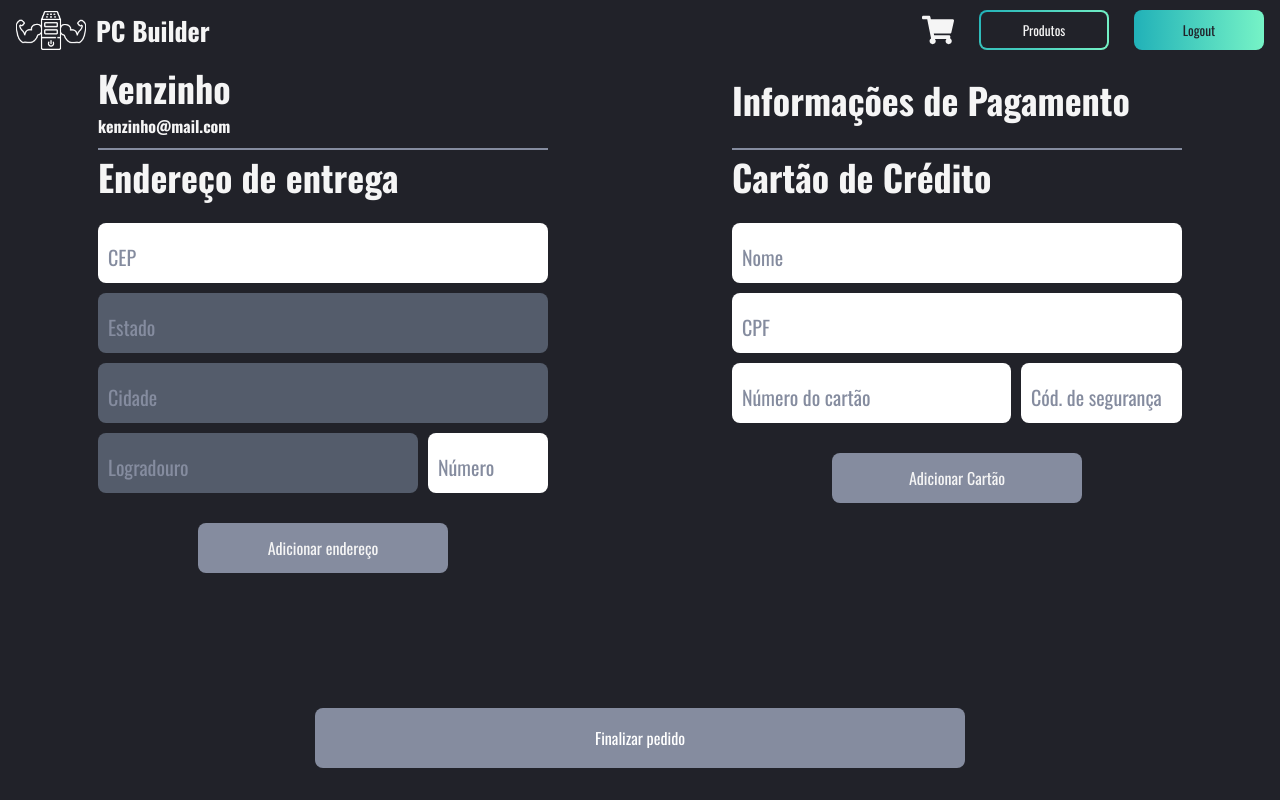
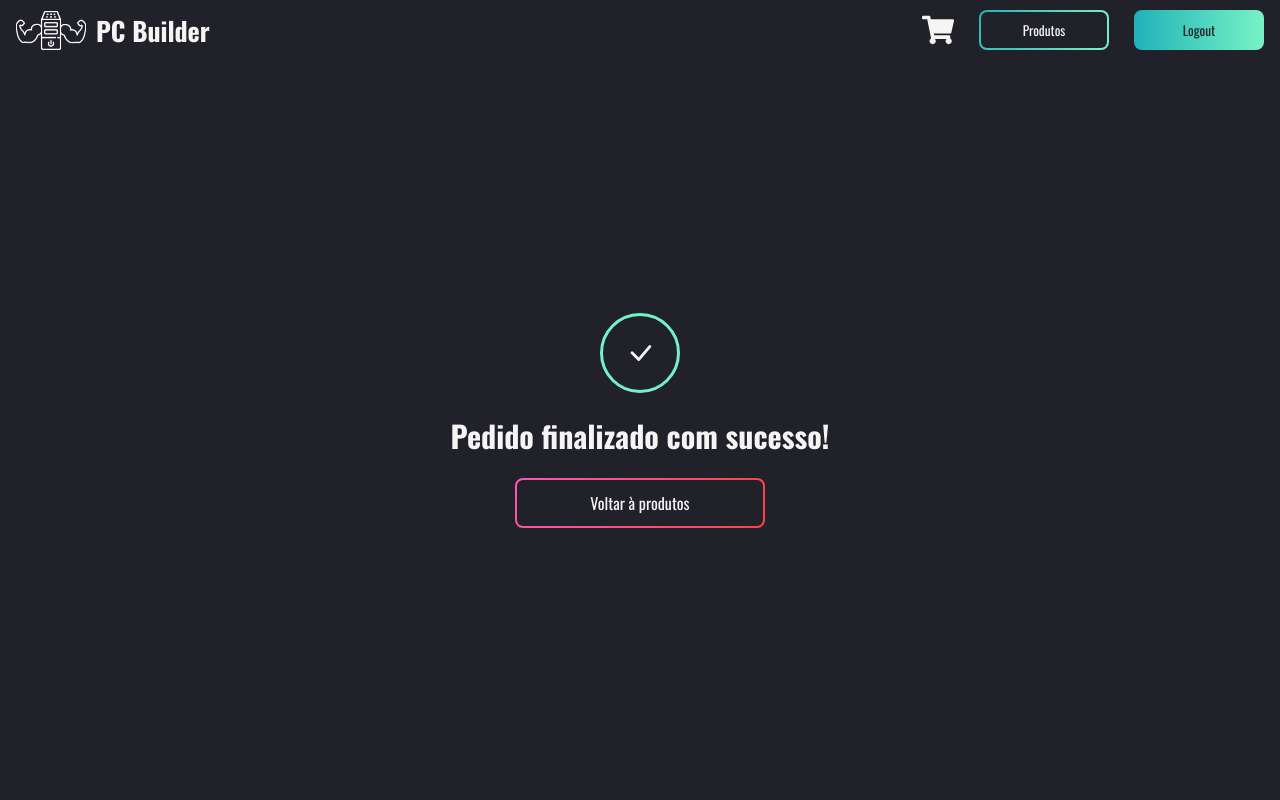
Before and after one commit to igormgg/pc-builder-capstone-q2, a React (Create React App) app: page /checkout in a window 1280 px wide. Built offline with nearby package versions, Linux system fonts and the light colour scheme; no server answers; sample sign-in values are in the browser's storage.

Commit message:
feat: basic checkout confirmation container

```diff
--- a/src/pages/Checkout/index.jsx
+++ b/src/pages/Checkout/index.jsx
@@ -3,11 +3,17 @@ import { Button } from "../../components/Button";
 import Header from "../../components/Header";
 import { useAuth } from "../../providers/auth";
 import { useUserData } from "../../providers/userData";
-import { Container, ChildContainer, CheckoutContainer } from "./styles";
+import {
+  Container,
+  ChildContainer,
+  CheckoutContainer,
+  CheckoutConfirmation,
+} from "./styles";
 import { useForm } from "react-hook-form";
 import * as yup from "yup";
 import { yupResolver } from "@hookform/resolvers/yup";
 import { useState } from "react";
+import { BsCheckLg } from "react-icons/bs";
 
 export const Checkout = () => {
   const { token } = useAuth();
@@ -82,7 +88,20 @@ export const Checkout = () => {
         buttonOut2="Produtos"
       ></Header>
       <Container>
-        <ChildContainer>
+        <CheckoutConfirmation>
+          <div className="confirmation_container">
+            <div className="icon_content">
+              <BsCheckLg />
+            </div>
+            <div className="confirmation_content">
+              <h3>Pedido finalizado com sucesso!</h3>
+            </div>
+            <Button size="md" variant="outlined">
+              Voltar à produtos
+            </Button>
+          </div>
+        </CheckoutConfirmation>
+        {/* <ChildContainer>
           <div className="section_header">
             <h3>Kenzinho</h3>
             <h4>kenzinho@mail.com</h4>
@@ -239,8 +258,8 @@ export const Checkout = () => {
               </form>
             )}
           </div>
-        </ChildContainer>
-        <CheckoutContainer>
+        </ChildContainer> */}
+        {/* <CheckoutContainer>
           <Button
             size="lg"
             disabled={
@@ -252,7 +271,7 @@ export const Checkout = () => {
           >
             Finalizar pedido
           </Button>
-        </CheckoutContainer>
+        </CheckoutContainer> */}
       </Container>
     </>
   );
--- a/src/pages/Checkout/styles.js
+++ b/src/pages/Checkout/styles.js
@@ -8,6 +8,80 @@ export const Container = styled.div`
   min-height: calc(100vh - 60px);
   column-gap: 20px;
   row-gap: 40px;
+`;
+
+export const CheckoutConfirmation = styled.div`
+  height: calc(100vh - 80px);
+  display: flex;
+  align-items: center;
+  .confirmation_container {
+    display: flex;
+    flex-direction: column;
+    justify-content: center;
+    align-items: center;
+    gap: 20px;
+    padding: 20px 0;
+  }
+  .icon_content {
+    display: flex;
+    justify-content: center;
+    align-items: center;
+    border-width: 3px;
+    border-style: solid;
+    border-color: #74f1c5;
+    width: 80px;
+    height: 80px;
+    border-radius: 50%;
+    font-size: 30px;
+    animation: icon_anim 1s 1 linear;
+
+    @keyframes icon_anim {
+      0% {
+        border-style: dashed;
+      }
+      25% {
+        border-color: #74f1c5 var(--gray2) var(--gray2) var(--gray2);
+        border-style: solid dashed dashed dashed;
+      }
+      50% {
+        border-color: #74f1c5 #74f1c5 var(--gray2) var(--gray2);
+        border-style: solid solid dashed dashed;
+      }
+      75% {
+        border-color: #74f1c5 #74f1c5 #74f1c5 var(--gray2);
+        border-style: solid solid solid dashed;
+      }
+      100% {
+        border-color: #74f1c5;
+        border-style: solid;
+      }
+    }
+
+    svg {
+      animation: fade_in 1.8s 1 ease-in-out;
+
+      @keyframes fade_in {
+        0% {
+          transform: scale(0);
+          opacity: 0;
+        }
+        50% {
+          transform: scale(0);
+          opacity: 0;
+        }
+        80% {
+          transform: scale(1.4);
+        }
+      }
+    }
+  }
+
+  .confirmation_content {
+    h3 {
+      font-size: calc(16px + 10 * ((100vw - 320px) / 680));
+      text-align: center;
+    }
+  }
 `;
 
 export const ChildContainer = styled.div`
```
